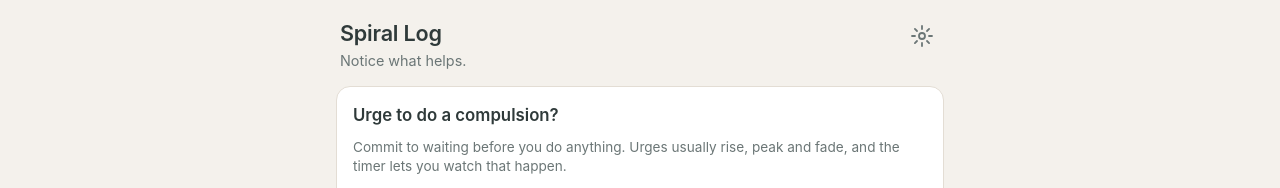
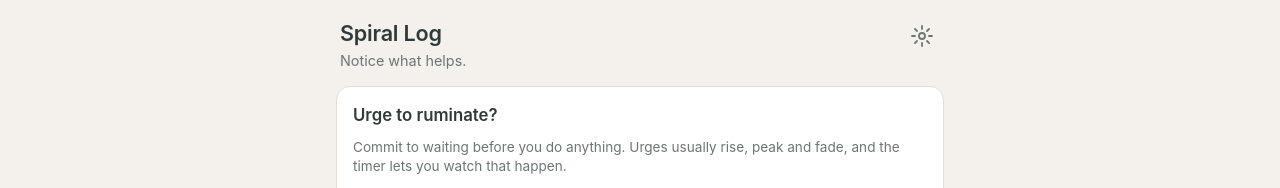
Before and after one commit to adekolaayowale-create/spiral-log-, a plain HTML site: page index.html in a window 1280 px wide. Shown: the top 188 px of the page. Drawn offline with Linux system fonts and the light colour scheme.

Commit message:
Update index.html

```diff
--- a/index.html
+++ b/index.html
@@ -294,7 +294,7 @@
 
     <!-- Timer: setup -->
     <div class="card" id="timerSetup">
-      <h2>Urge to do a compulsion?</h2>
+      <h2>Urge to ruminate?</h2>
       <p class="note" style="margin-top:0">Commit to waiting before you do anything. Urges usually rise, peak and fade, and the timer lets you watch that happen.</p>
       <span class="field">Wait for</span>
       <div class="chips" id="durChips" role="radiogroup" aria-label="Timer length">
```
